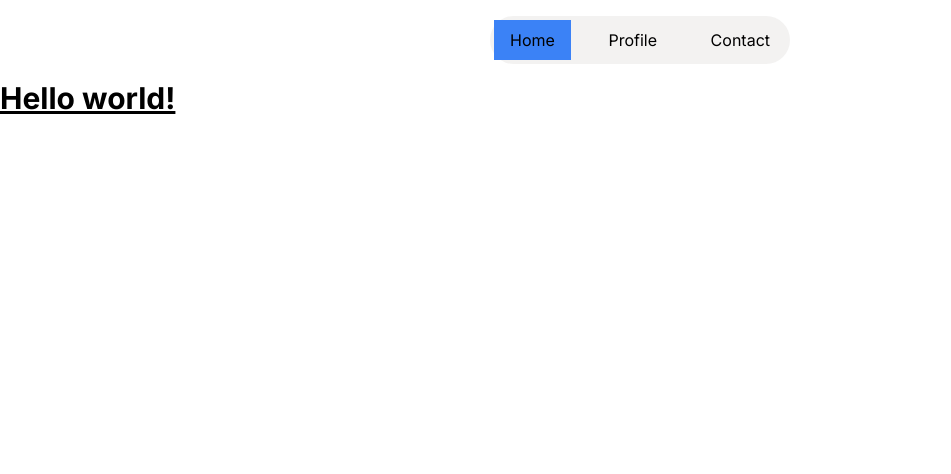
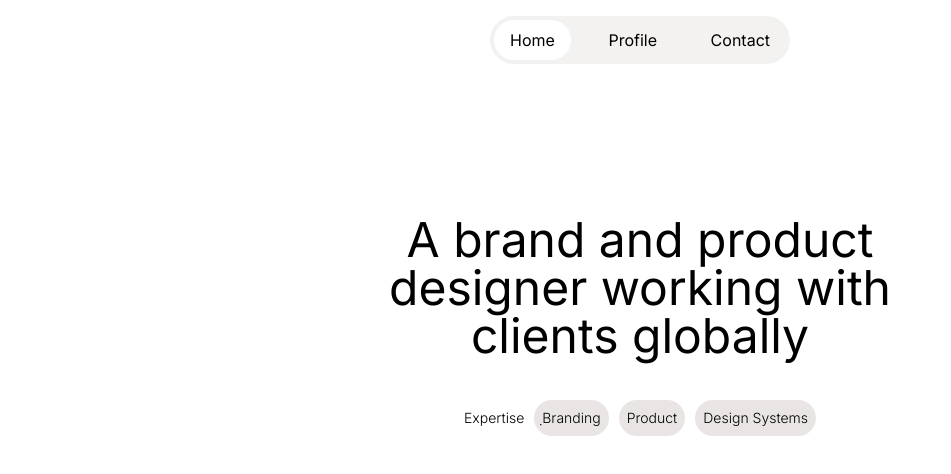
Before and after one commit to Joespk/aqs-test, a Next.js app in the folder frontend/: page / in a window 1280 px wide. Shown: the top 474 px of the page, without its empty margins (0-951 px from the left). Built offline with nearby package versions, Linux system fonts and the light colour scheme.

Commit message:
add placeholder

```diff
--- /dev/null
+++ b/frontend/src/app/components/Home/Placehorder.tsx
@@ -0,0 +1,27 @@
+"use client";
+
+const Placehoder = () => {
+  return (
+    <div className="p-10 max-h-[50vh] flex flex-col gap-10 pl items-center relative  place-content-center w-full justify-around">
+      <div className="flex flex-col justify-start shrink-0 mt-24 ">
+        <h1 className="text-5xl text-center max-w-[600px] font-normal font-medium  ">
+          A brand and product designer working with clients globally
+        </h1>
+      </div>
+      <div className="flex flex-row items-center gap-2.5 text-sm font-light">
+        <p>Expertise</p>
+        <div className="rounded-full bg-[#e8e5e4]  p-2 z-10 ">
+          <p className="text-black">ฺBranding</p>
+        </div>
+        <div className="rounded-full bg-[#e8e5e4]  p-2 z-10">
+          <p className="text-black">Product</p>
+        </div>
+        <div className="rounded-full bg-[#e8e5e4]   p-2 z-10">
+          <p className="text-black">Design Systems</p>
+        </div>
+      </div>
+    </div>
+  );
+};
+
+export default Placehoder;
--- a/frontend/src/app/components/Navbar.tsx
+++ b/frontend/src/app/components/Navbar.tsx
@@ -15,13 +15,13 @@ const Navbar = () => {
   };
 
   return (
-    <nav className="container justify-center mx-auto py-4">
+    <nav className="max-w-[1400px] justify-center py-4">
       <div className="rounded-full bg-[#e8e5e480] flex justify-between mx-auto gap-2 max-w-[300px] p-1 ">
         <Link
           href="/"
           onClick={() => handleLinkClick("/")}
           className={`max-h-10 flex justify-center p-4 items-center ${
-            activeLink === "/" && "bg-blue-500"
+            activeLink === "/" && "bg-[#ffffff] rounded-full"
           } font-normal no-underline `}
         >
           Home
@@ -30,7 +30,7 @@ const Navbar = () => {
           href="/profile"
           onClick={() => handleLinkClick("/profile")}
           className={`max-h-10 flex justify-center p-4 items-center ${
-            activeLink === "/profile" && "bg-blue-500"
+            activeLink === "/profile" && "bg-[#ffffff] rounded-full"
           } font-normal no-underline `}
         >
           Profile
@@ -39,7 +39,7 @@ const Navbar = () => {
           href="/contact"
           onClick={() => handleLinkClick("/contact")}
           className={`max-h-10 flex justify-center p-4 items-center ${
-            activeLink === "/contact" && "bg-blue-500"
+            activeLink === "/contact" && "bg-[#ffffff] rounded-full"
           } font-normal no-underline `}
         >
           Contact
--- a/frontend/src/app/layout.tsx
+++ b/frontend/src/app/layout.tsx
@@ -20,7 +20,7 @@ export default function RootLayout({
     <ReduxProvider>
       <html lang="en">
         <body className={inter.className}>
-          <div className="container mx-auto">
+          <div className="container mx-auto max-w-[1400px] justify-center">
             <Navbar />
             {children}
           </div>
--- a/frontend/src/app/page.tsx
+++ b/frontend/src/app/page.tsx
@@ -1,5 +1,9 @@
-"use client";
+import Placehoder from "./components/Home/Placehorder";
 
 export default function Home() {
-  return <h1 className="text-3xl font-bold underline">Hello world!</h1>;
+  return (
+    <div className="container flex flex-col gap-10 max-w-[1400px] items-center">
+      <Placehoder />
+    </div>
+  );
 }
```
